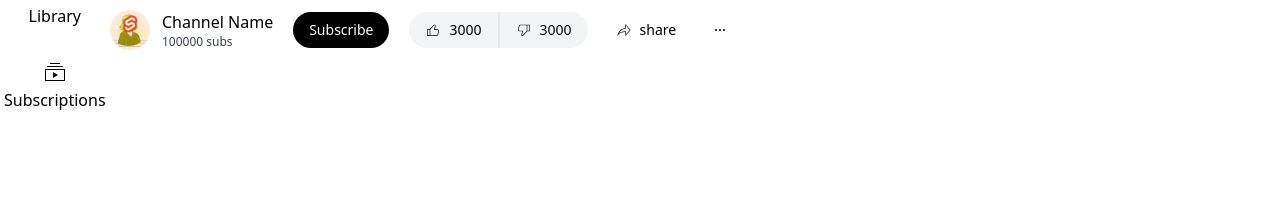
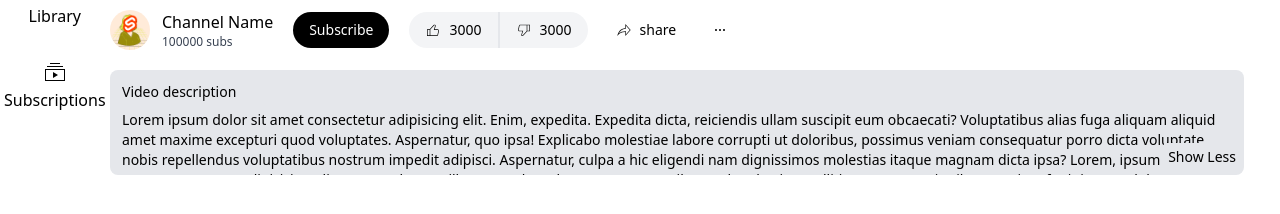
Before and after one commit to sangnn2012/svelte-youtube-clone, a SvelteKit app: page /1 in a window 1280 px wide. Shown: the part 276-490 px from the top of the page. Built offline with nearby package versions, Linux system fonts and the light colour scheme.

Commit message:
feat: add VideoDescription component

```diff
--- /dev/null
+++ b/src/lib/components/VideoDescription.svelte
@@ -0,0 +1,26 @@
+<script>
+    let showMore = false;
+</script>
+
+<div
+    class:h-fit={ showMore }
+    class:h-[105px]={ !showMore }
+    class="bg-gray-200 mb-5 relative overflow-hidden text-sm rounded-lg p-3 hover:bg-gray-300"
+>
+    <div class="font-medium mb-2">
+        <span>Video description</span>
+    </div>
+
+    <p class="mb-5">
+        Lorem ipsum dolor sit amet consectetur adipisicing elit. Enim, expedita. Expedita dicta, reiciendis ullam suscipit eum obcaecati? Voluptatibus alias fuga aliquam aliquid amet maxime excepturi quod voluptates. Aspernatur, quo ipsa!
+        Explicabo molestiae labore corrupti ut doloribus, possimus veniam consequatur porro dicta voluptate nobis repellendus voluptatibus nostrum impedit adipisci. Aspernatur, culpa a hic eligendi nam dignissimos molestias itaque magnam dicta ipsa?
+        Lorem, ipsum dolor sit amet consectetur adipisicing elit. Quaerat beatae illum quo ab. Doloremque, temporibus. Vel molestias mollitia quos necessitatibus aperiam fugit itaque, dolore voluptate assumenda eius accusantium. Esse, labore?
+        Alias laudantium officiis rem saepe asperiores vitae in sapiente temporibus. Incidunt ab quibusdam dolore perferendis explicabo accusantium accusamus placeat exercitationem, quam qui! Similique dolorem ipsam cumque nesciunt inventore animi repellat?
+        Quae commodi vel quaerat, ipsa omnis ipsam nobis laboriosam sunt! Quod excepturi quisquam repellendus veritatis vitae natus fugit voluptate non fugiat, ea ducimus inventore beatae totam doloremque cum molestiae provident.
+    </p>
+    <button
+        on:click={() => {
+            showMore = !showMore;
+        }}
+        class="absolute bottom-1 right-1 font-medium p-1 capitalize bg-gray-200 group-hover:bg-gray-300">show { showMore ? 'more' : 'less'}</button>
+</div>
--- a/src/routes/[videoId]/+page.svelte
+++ b/src/routes/[videoId]/+page.svelte
@@ -1,5 +1,6 @@
 <script>
 	import ChannelInfo from "$lib/components/ChannelInfo.svelte";
+    import VideoDescription from "$lib/components/VideoDescription.svelte";
 
     let videoId = 'videoId';
 </script>
@@ -20,6 +21,8 @@
     <div class="flex flex-cols md:flex-row gap-5 items-start">
         <div>
             <ChannelInfo />
+
+            <VideoDescription />
         </div>
     </div>
 </div>
```
